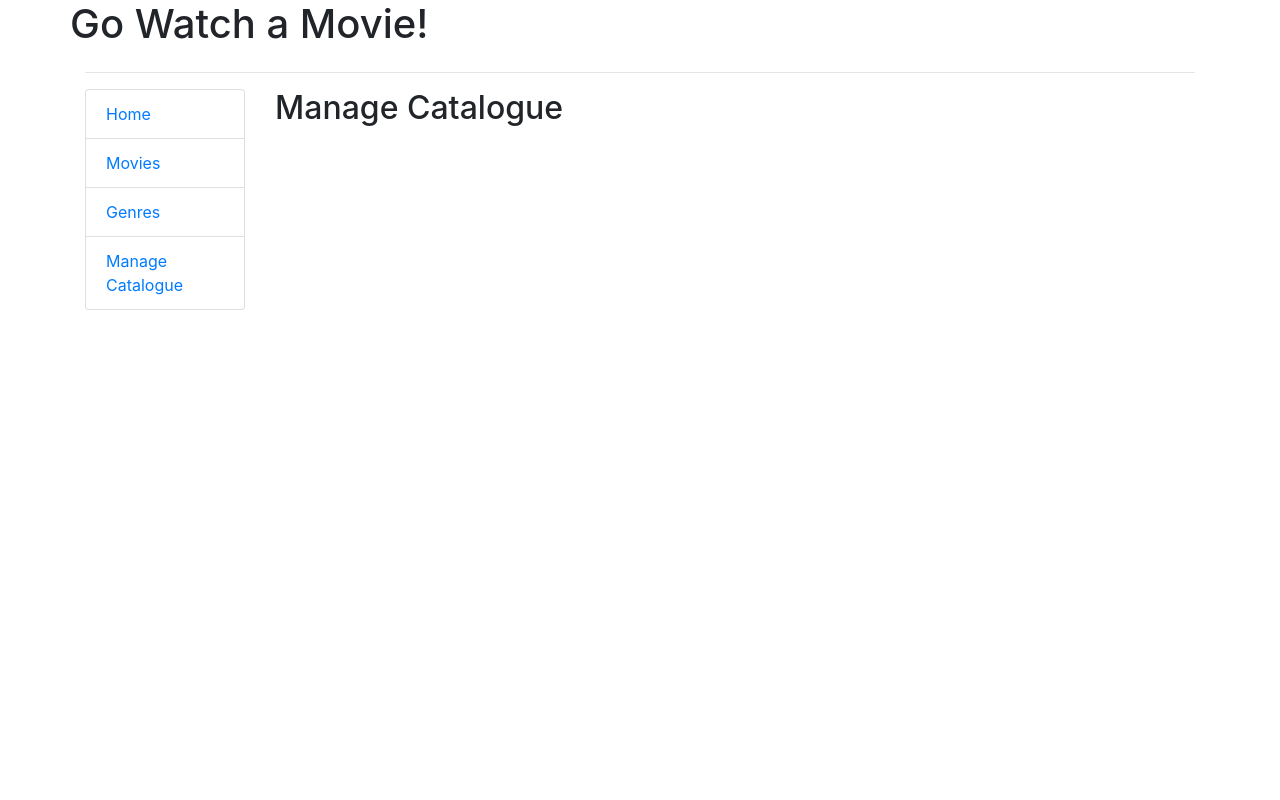
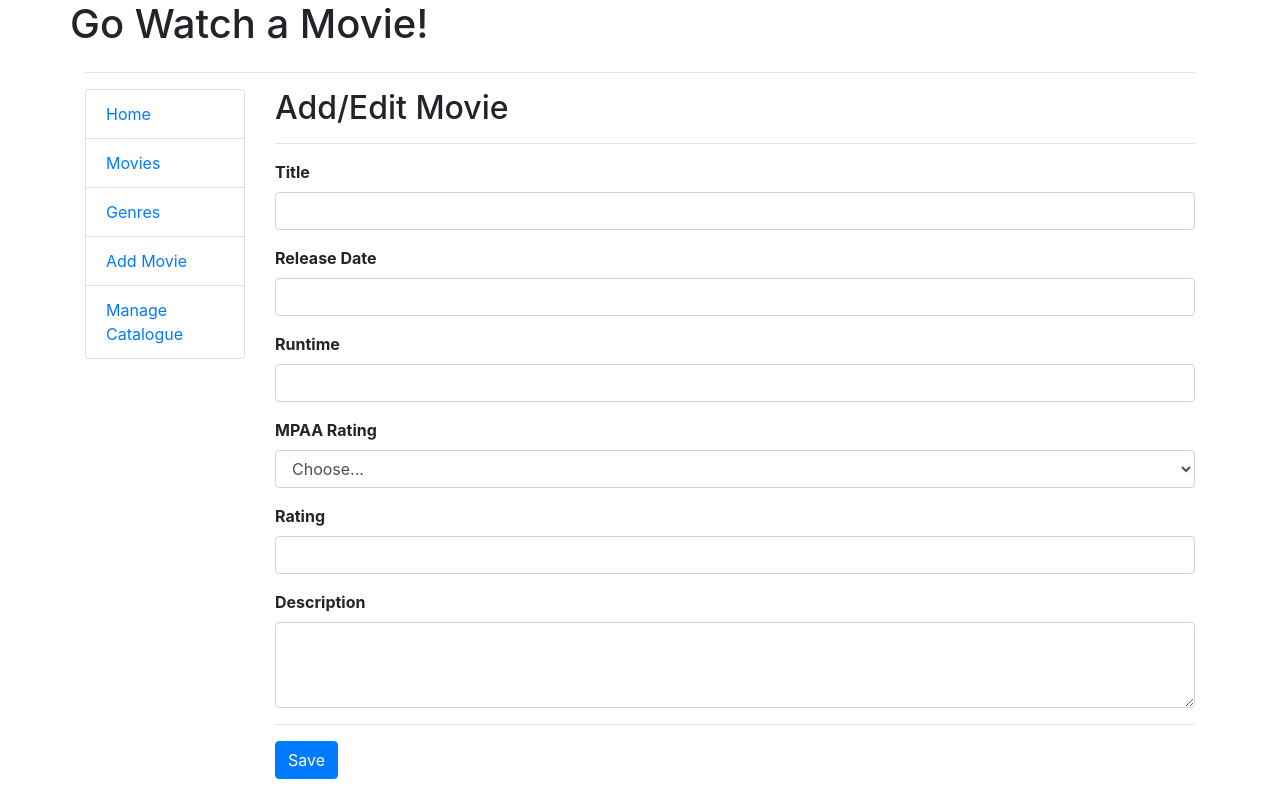
Before and after one commit to rizalaji1st/movie-management, a React (Create React App) app: page /admin/add in a window 1280 px wide. Built offline with nearby package versions, Linux system fonts and the light colour scheme.

Commit message:
Menambah view form untuk edit movie

```diff
--- a/src/App.js
+++ b/src/App.js
@@ -6,6 +6,7 @@ import Home from './components/Home';
 import OneMovie from './components/OneMovie';
 import Genres from "./components/Genres";
 import OneGenre from "./components/OneGenre";
+import EditMovie from "./components/EditMovie";
 
 export default function App() {
   return (
@@ -31,6 +32,9 @@ export default function App() {
                       <Link to="/genres">Genres</Link>
                     </li>
                     <li className="list-group-item">
+                      <Link to="/admin/add">Add Movie</Link>
+                    </li>
+                    <li className="list-group-item">
                       <Link to="/admin">Manage Catalogue</Link>
                     </li>
                   </ul>
@@ -47,6 +51,8 @@ export default function App() {
                   <Genres/>
                 </Route>
 
+                <Route path="/admin/add" component={EditMovie}/>
+
                 <Route path="/admin">
                   <Admin />
                 </Route>
--- /dev/null
+++ b/src/components/EditMovie.css
@@ -0,0 +1,3 @@
+label{
+    font-weight: bold;
+}
--- /dev/null
+++ b/src/components/EditMovie.js
@@ -0,0 +1,90 @@
+import React, { Component, Fragment } from 'react'
+import './EditMovie.css'
+
+export default class EditMovie extends Component{
+    state = {
+        movie: {},
+        isLoaded: false,
+        error: null,
+    }
+
+    render(){
+        let {movie} = this.state;
+        return(
+            <Fragment>
+                <h2>Add/Edit Movie</h2>
+                <hr />
+                <form method="post">
+                    <div className="mb-3">
+                        <label for="title" className="form-label">
+                            Title
+                        </label>
+                        <input type="text"
+                            className="form-control"
+                            id="title"
+                            name="title"
+                            value={movie.title}/>
+                    </div>
+
+                    <div className="mb-3">
+                        <label for="release_date" className="form-label">
+                            Release Date
+                        </label>
+                        <input type="text"
+                            className="form-control"
+                            id="release_date"
+                            name="release_date"
+                            value={movie.release_date}/>
+                    </div>
+
+                    <div className="mb-3">
+                        <label for="runtime" className="form-label">
+                            Runtime
+                        </label>
+                        <input type="text"
+                            className="form-control"
+                            id="runtime"
+                            name="runtime"
+                            value={movie.runtime}/>
+                    </div>
+
+                    <div className="mb-3">
+                        <label for="mpaa_rating" className="form-label">
+                            MPAA Rating
+                        </label>
+                        <select className="form-control" value={movie.mpaa_rating}>
+                            <option>Choose...</option>
+                            <option value="G">G</option>
+                            <option value="PG">PG</option>
+                            <option value="PG14">PG14</option>
+                            <option value="R">R</option>
+                            <option value="NC17">NC17</option>
+                        </select>
+                    </div>
+
+                    <div className="mb-3">
+                        <label for="rating" className="form-label">
+                            Rating
+                        </label>
+                        <input type="text"
+                            className="form-control"
+                            id="rating"
+                            name="rating"
+                            value={movie.rating}/>
+                    </div>
+
+                    <div className="mb-3">
+                        <label for="description" className="form-label">
+                            Description
+                        </label>
+                        <textarea className="form-control" id="description" name="description" rows="3">
+                            {movie.description}
+                        </textarea>
+                        <hr/>
+                        <button className="btn btn-primary">Save </button>
+                    </div>
+                </form>
+            </Fragment>
+        )
+    }
+}
```
